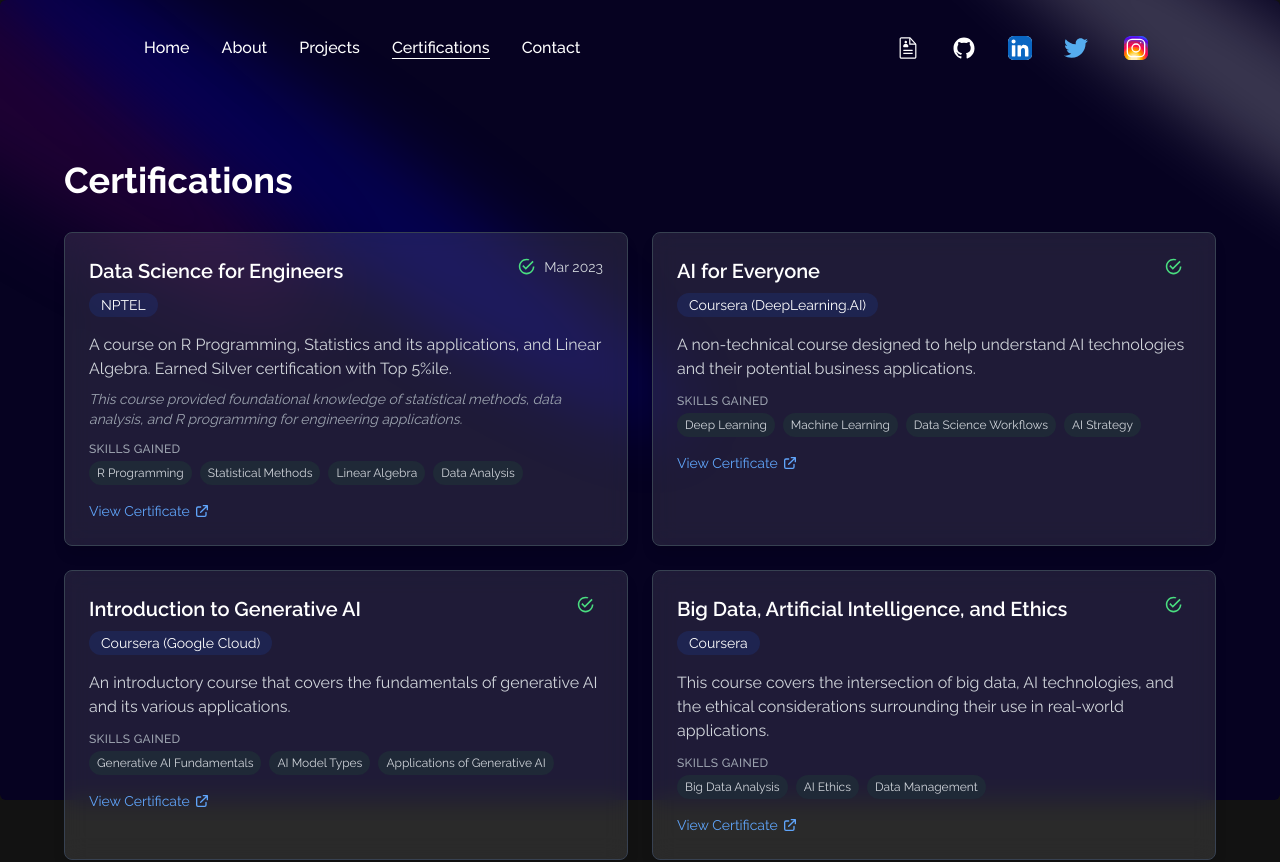
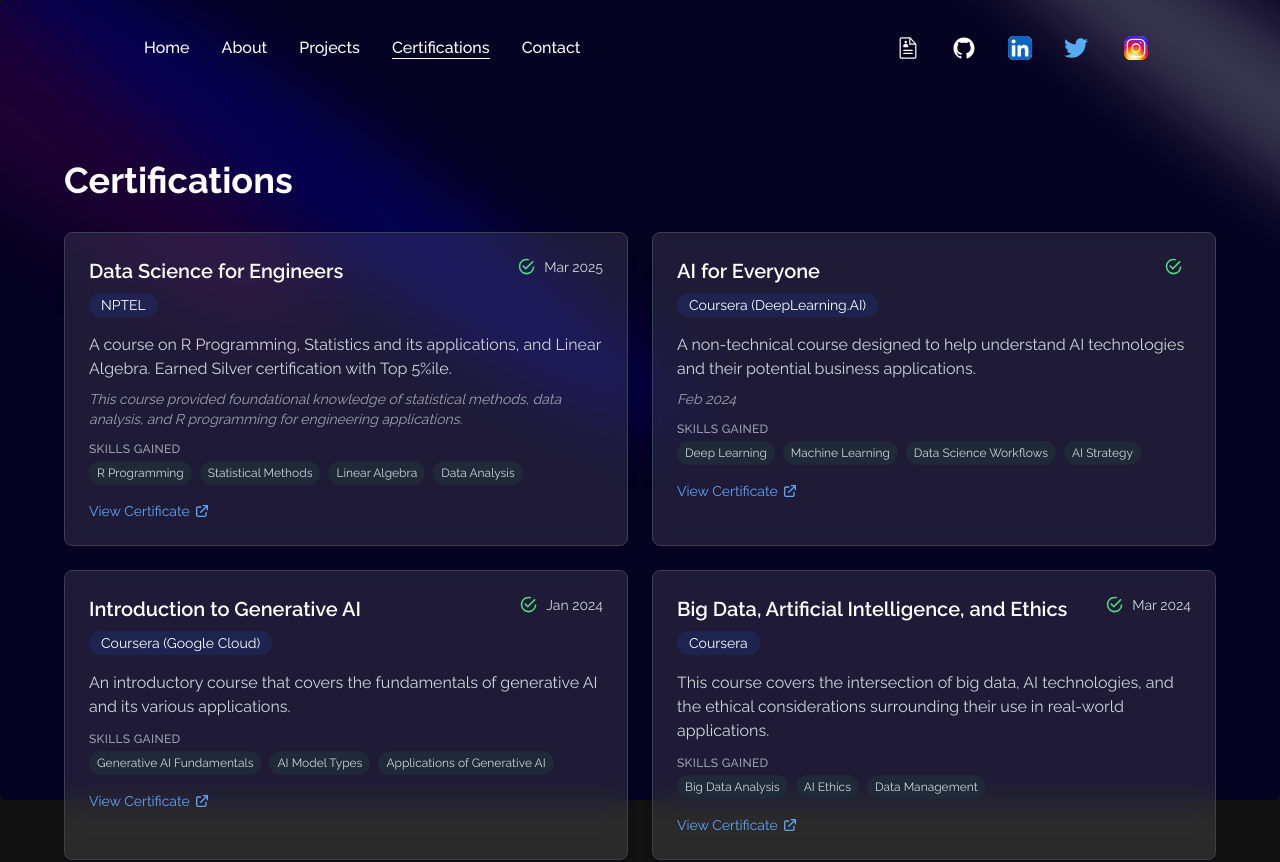
Before and after one commit to Monil110/portfolio-monil, a Next.js app: page /certifications in a window 1280 px wide. Shown: the top 862 px of the page. Built offline with nearby package versions, Linux system fonts and the light colour scheme.

Commit message:
Update page.tsx

```diff
--- a/src/app/certifications/page.tsx
+++ b/src/app/certifications/page.tsx
@@ -20,7 +20,7 @@ const Certifications = () => {
     {
       title: "Data Science for Engineers",
       provider: "NPTEL",
-      date: "Mar 2023",
+      date: "Mar 2025",
       description: "A course on R Programming, Statistics and its applications, and Linear Algebra. Earned Silver certification with Top 5%ile.",
       details: "This course provided foundational knowledge of statistical methods, data analysis, and R programming for engineering applications.",
       link: "https://internalapp.nptel.ac.in/noc/Ecertificate/?q=NPTEL25CS20S63640365301321614",
@@ -31,14 +31,14 @@ const Certifications = () => {
       provider: "Coursera (DeepLearning.AI)",
       date: "",
       description: "A non-technical course designed to help understand AI technologies and their potential business applications.",
-      details: "",
+      details: "Feb 2024",
       link: "https://www.coursera.org/account/accomplishments/verify/PH5MQRSSK23M",
       skills: "Deep Learning, Machine Learning, Data Science Workflows, AI Strategy"
     },
     {
       title: "Introduction to Generative AI",
       provider: "Coursera (Google Cloud)",
-      date: "",
+      date: "Jan 2024",
       description: "An introductory course that covers the fundamentals of generative AI and its various applications.",
       details: "",
       link: "https://www.coursera.org/account/accomplishments/verify/6FTCALHG5RTW",
@@ -47,7 +47,7 @@ const Certifications = () => {
     {
       title: "Big Data, Artificial Intelligence, and Ethics",
       provider: "Coursera",
-      date: "",
+      date: "Mar 2024",
       description: "This course covers the intersection of big data, AI technologies, and the ethical considerations surrounding their use in real-world applications.",
       details: "",
       link: "https://www.coursera.org/account/accomplishments/verify/QHKXQ9FE5RF3",
@@ -56,7 +56,7 @@ const Certifications = () => {
     {
       title: "Data Analysis with Python",
       provider: "Coursera",
-      date: "",
+      date: "Feb 2024",
       description: "This course teaches how to analyze data using Python, including techniques such as data cleaning, exploration, and visualization, using popular libraries.",
       details: "",
       link: "https://www.coursera.org/account/accomplishments/verify/92567EMUWKAQ",
```
